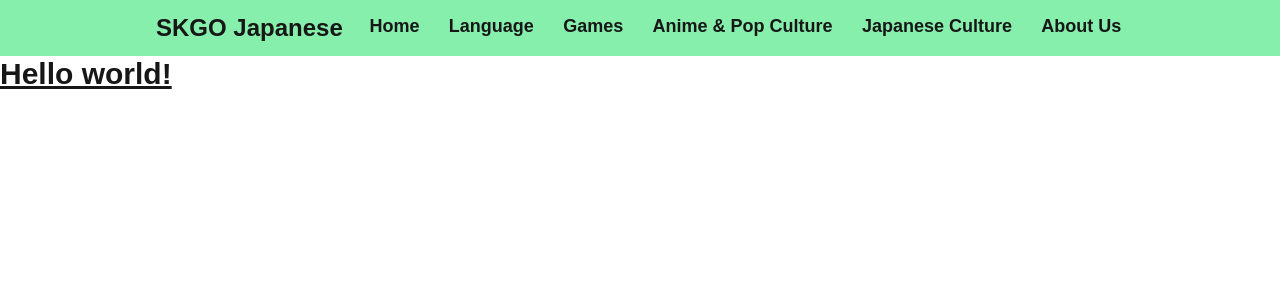
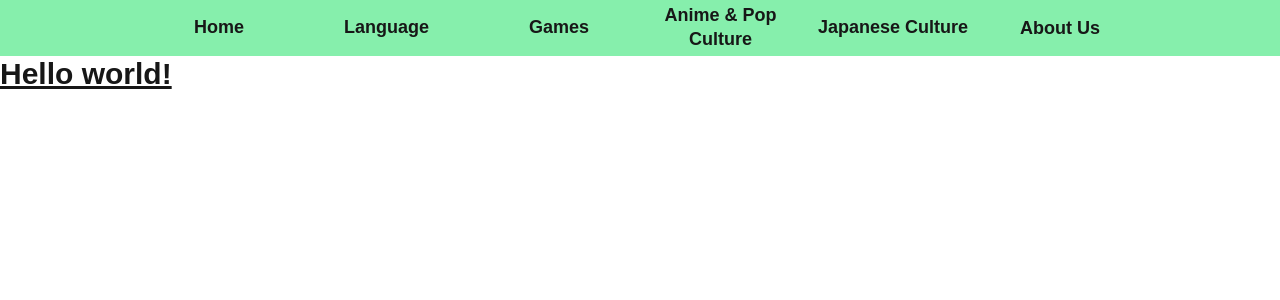
Before and after one commit to Kekechi/SKGO-Japanese-v2, a Next.js app: page / in a window 1280 px wide. Shown: the top 300 px of the page. Built offline with nearby package versions, Linux system fonts and the light colour scheme.

Commit message:
navigation style

```diff
--- a/src/app/components/navbar/index.tsx
+++ b/src/app/components/navbar/index.tsx
@@ -7,10 +7,7 @@ const Navbar = () => {
     <nav className="width-full bg-green-300 sticky top-0 z-50">
       {/* Mobile Nav Bar */}
       <div className="md:hidden">
-        <div
-          className="h-11 w-full
-          "
-        >
+        <div className="h-11 w-full">
           <div className="fixed w-2/3 h-full bg-gray-600 -translate-x-full has-[div:focus]:-translate-x-0 transition-transform">
             {/* Menu Icon */}
             <div className="float-right translate-x-full relative">
@@ -82,47 +79,52 @@ const Navbar = () => {
         </div>
       </div>
       {/* Desktop Nav Bar */}
-      <div className="mx-auto max-w-screen-lg px-4 hidden md:flex">
-        <h1 className="text-2xl font-bold flex-none p-3">SKGO Japanese</h1>
-        <ul className="flex flex-auto">
-          <li className="text-center flex-auto py-3">
-            <Link href="/" className="text-lg font-bold ">
+      <div className="mx-auto max-w-screen-lg px-4 h-14 hidden md:flex">
+        <ul className="flex flex-auto justify-between">
+          <li className="text-center flex-auto w-min  my-auto">
+            <Link href="/" className="text-lg font-bold leading-tight">
               Home
             </Link>
           </li>
-          <li className="text-center flex-auto py-3">
-            <Link href="/language" className="text-lg font-bold">
+          <li className="text-center flex-auto w-min  my-auto">
+            <Link href="/language" className="text-lg font-bold leading-tight">
               Language
             </Link>
           </li>
-          <li className=" text-center flex-auto py-3">
-            <Link href="/games" className="text-lg font-bold">
+          <li className=" text-center flex-auto w-min  my-auto">
+            <Link href="/games" className="text-lg font-bold leading-tight">
               Games
             </Link>
           </li>
-          <li className="text-center flex-auto py-3">
-            <Link href="/presentations" className="text-lg font-bold">
+          <li className="text-center flex-auto w-min  my-auto">
+            <Link
+              href="/presentations"
+              className="text-lg font-bold leading-tight"
+            >
               Anime & Pop Culture
             </Link>
           </li>
-          <li className=" text-center flex-auto py-3">
-            <Link href="/presentations" className="text-lg font-bold">
+          <li className=" text-center flex-auto w-min  my-auto">
+            <Link
+              href="/presentations"
+              className="text-lg font-bold leading-tight"
+            >
               Japanese Culture
             </Link>
           </li>
-          <li className="group text-center flex-auto relative">
-            <div className="text-lg font-bold w-full h-full hover:bg-green-200">
-              <div className="py-3">About Us</div>
+          <li className="group text-center flex-auto w-min relative">
+            <div className="text-lg font-bold w-full h-full hover:bg-green-200 flex flex-col justify-center">
+              <div className="leading-tight">About Us</div>
             </div>
-            <div className="hidden group-hover:block fixed ">
-              <ul className="p-4 bg-green-300 drop-shadow mt-1">
-                <li className="text-center text-lg font-semibold">
+            <div className="hidden group-hover:block absolute w-full">
+              <ul className="p-auto py-4 bg-green-300 drop-shadow mt-1 rounded-lg">
+                <li className="text-center text-lg font-medium">
                   <Link href="/about/mission">Mission</Link>
                 </li>
-                <li>
+                <li className="text-center text-lg font-medium">
                   <Link href="/about/founders">Founders</Link>
                 </li>
-                <li>
+                <li className="text-center text-lg font-medium">
                   <Link href="/about/volunteers">Volunteers</Link>
                 </li>
               </ul>
```
